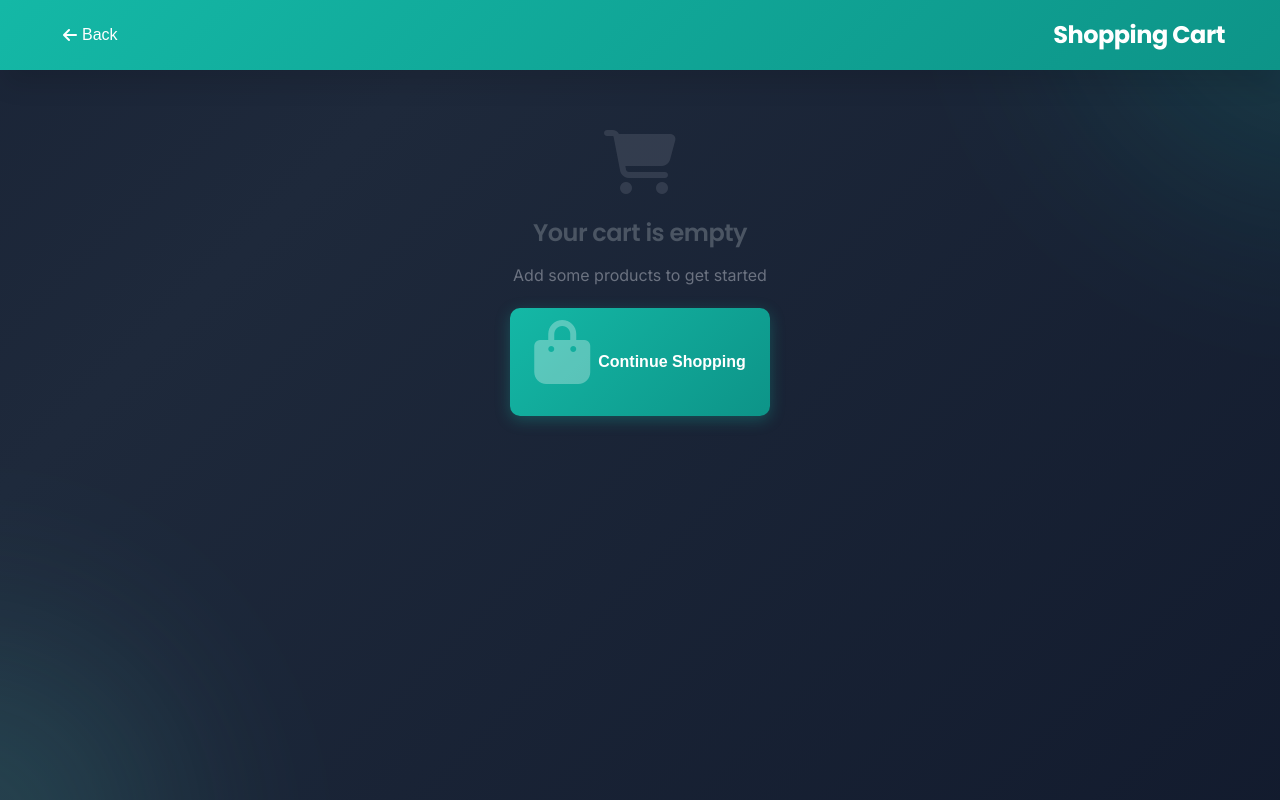
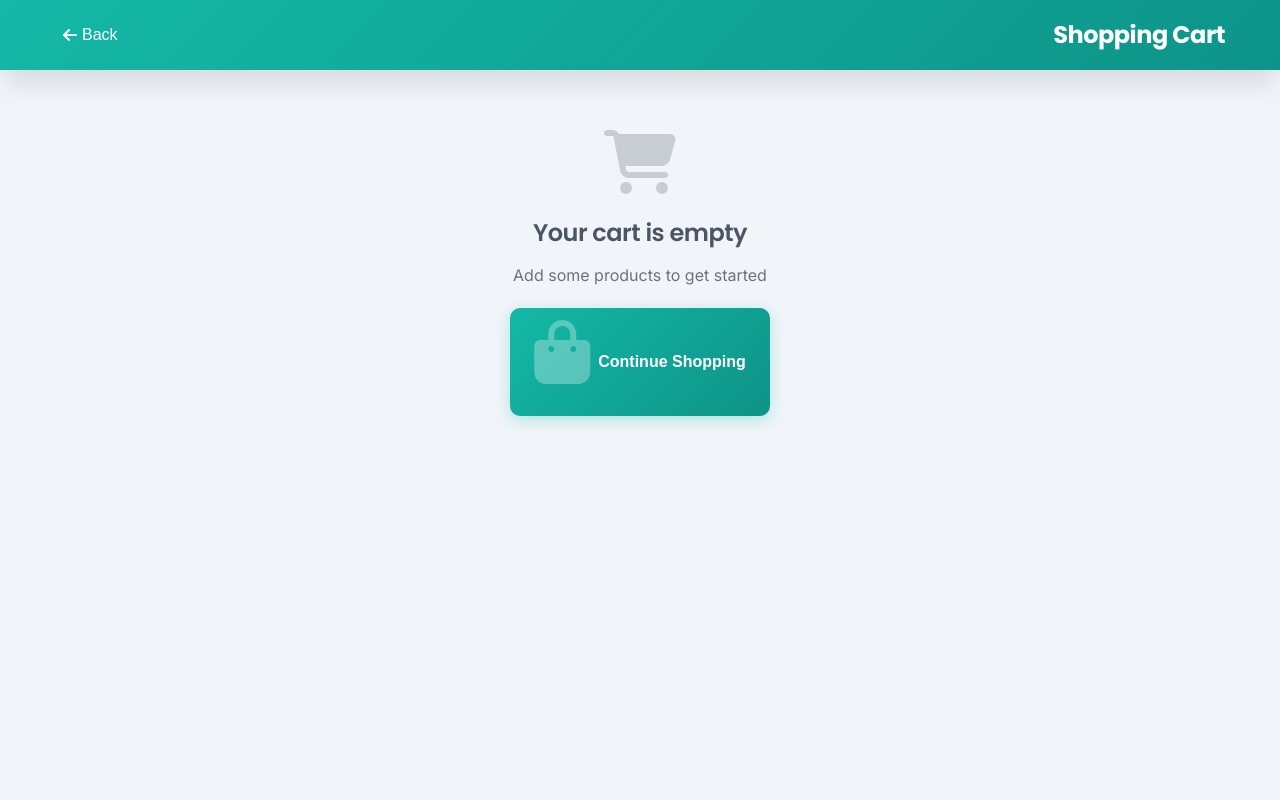
Before and after one commit to mhribrarhussain/wholesale, an Angular app: page /cart in a window 1280 px wide. Built offline with nearby package versions, Linux system fonts and the light colour scheme.

Commit message:
Revert UI to Fresh Green & Teal theme

```diff
--- a/src/styles.css
+++ b/src/styles.css
@@ -25,76 +25,11 @@
 
 body {
     font-family: 'Inter', -apple-system, BlinkMacSystemFont, 'Segoe UI', Roboto, sans-serif;
-    background: linear-gradient(135deg, #0f172a 0%, #1e293b 50%, #0f172a 100%);
-    background-size: 200% 200%;
-    animation: gradientShift 15s ease infinite;
+    background: var(--light);
     color: var(--dark);
     line-height: 1.6;
     -webkit-font-smoothing: antialiased;
     -moz-osx-font-smoothing: grayscale;
-    min-height: 100vh;
-    position: relative;
-}
-
-/* Animated Background Gradient */
-@keyframes gradientShift {
-    0% {
-        background-position: 0% 50%;
-    }
-
-    50% {
-        background-position: 100% 50%;
-    }
-
-    100% {
-        background-position: 0% 50%;
-    }
-}
-
-/* Floating Orbs for Water Effect */
-body::before,
-body::after {
-    content: '';
-    position: fixed;
-    border-radius: 50%;
-    filter: blur(100px);
-    opacity: 0.15;
-    z-index: 0;
-    pointer-events: none;
-}
-
-body::before {
-    width: 500px;
-    height: 500px;
-    background: var(--primary);
-    top: -250px;
-    right: -250px;
-    animation: float 20s ease-in-out infinite;
-}
-
-body::after {
-    width: 400px;
-    height: 400px;
-    background: var(--primary-light);
-    bottom: -200px;
-    left: -200px;
-    animation: float 25s ease-in-out infinite reverse;
-}
-
-@keyframes float {
-
-    0%,
-    100% {
-        transform: translate(0, 0) rotate(0deg);
-    }
-
-    33% {
-        transform: translate(50px, -50px) rotate(120deg);
-    }
-
-    66% {
-        transform: translate(-50px, 50px) rotate(240deg);
-    }
 }
 
 h1,
@@ -112,8 +47,6 @@ h6 {
     max-width: 1200px;
     margin: 0 auto;
     padding: 0 15px;
-    position: relative;
-    z-index: 1;
 }
 
 /* Header */
@@ -312,14 +245,9 @@ h6 {
 
 /* Search Section */
 .search-section {
-    background: rgba(255, 255, 255, 0.7);
-    backdrop-filter: blur(20px) saturate(180%);
-    -webkit-backdrop-filter: blur(20px) saturate(180%);
-    border-bottom: 1px solid rgba(255, 255, 255, 0.3);
-    padding: 20px 0;
-    box-shadow: 0 4px 20px rgba(0, 0, 0, 0.05);
-    position: relative;
-    z-index: 10;
+    background: var(--white);
+    padding: 15px 0;
+    box-shadow: var(--shadow);
 }
 
 .search-box {
@@ -381,16 +309,11 @@ select:focus {
 }
 
 .product-card {
-    background: rgba(255, 255, 255, 0.9);
-    backdrop-filter: blur(20px) saturate(180%);
-    -webkit-backdrop-filter: blur(20px) saturate(180%);
-    border: 1px solid rgba(255, 255, 255, 0.3);
-    border-radius: 20px;
+    background: var(--white);
+    border-radius: 16px;
     overflow: hidden;
-    box-shadow:
-        0 8px 32px rgba(0, 0, 0, 0.1),
-        inset 0 1px 0 rgba(255, 255, 255, 0.6);
-    transition: all 0.5s cubic-bezier(0.23, 1, 0.32, 1);
+    box-shadow: 0 4px 20px rgba(0, 0, 0, 0.08);
+    transition: all 0.4s cubic-bezier(0.4, 0, 0.2, 1);
     position: relative;
 }
 
@@ -403,7 +326,7 @@ select:focus {
     height: 4px;
     background: linear-gradient(90deg, var(--primary), var(--primary-light));
     transform: scaleX(0);
-    transition: transform 0.4s ease;
+    transition: transform 0.3s ease;
 }
 
 .product-card:hover::before {
@@ -411,11 +334,8 @@ select:focus {
 }
 
 .product-card:hover {
-    transform: translateY(-12px) scale(1.03);
-    box-shadow:
-        0 20px 60px rgba(0, 0, 0, 0.2),
-        inset 0 1px 0 rgba(255, 255, 255, 0.8);
-    border-color: rgba(20, 184, 166, 0.3);
+    transform: translateY(-8px) scale(1.02);
+    box-shadow: var(--shadow-xl);
 }
 
 .product-image {
@@ -531,23 +451,14 @@ select:focus {
 
 /* Cart */
 .cart-item {
-    background: rgba(255, 255, 255, 0.8);
-    backdrop-filter: blur(20px) saturate(180%);
-    -webkit-backdrop-filter: blur(20px) saturate(180%);
-    border: 1px solid rgba(255, 255, 255, 0.3);
-    padding: 18px;
-    border-radius: 16px;
-    margin-bottom: 16px;
+    background: var(--white);
+    padding: 15px;
+    border-radius: 12px;
+    margin-bottom: 15px;
     display: flex;
     gap: 15px;
-    box-shadow: 0 4px 20px rgba(0, 0, 0, 0.08);
+    box-shadow: var(--shadow);
     position: relative;
-    transition: all 0.3s ease;
-}
-
-.cart-item:hover {
-    transform: translateX(4px);
-    box-shadow: 0 6px 30px rgba(0, 0, 0, 0.12);
 }
 
 .cart-item-image {
@@ -594,14 +505,11 @@ select:focus {
 }
 
 .cart-summary {
-    background: rgba(255, 255, 255, 0.8);
-    backdrop-filter: blur(20px) saturate(180%);
-    -webkit-backdrop-filter: blur(20px) saturate(180%);
-    border: 1px solid rgba(255, 255, 255, 0.3);
-    padding: 24px;
-    border-radius: 16px;
+    background: var(--white);
+    padding: 20px;
+    border-radius: 12px;
     margin: 20px 0;
-    box-shadow: 0 8px 32px rgba(0, 0, 0, 0.1);
+    box-shadow: var(--shadow);
 }
 
 .cart-summary h3 {
@@ -932,9 +840,7 @@ select:focus {
     left: 0;
     width: 100%;
     height: 100%;
-    background: rgba(15, 23, 42, 0.7);
-    backdrop-filter: blur(10px);
-    -webkit-backdrop-filter: blur(10px);
+    background: rgba(0, 0, 0, 0.5);
     z-index: 1000;
     overflow-y: auto;
 }
@@ -944,43 +850,15 @@ select:focus {
     align-items: center;
     justify-content: center;
     padding: 20px;
-    animation: fadeIn 0.3s ease;
-}
-
-@keyframes fadeIn {
-    from {
-        opacity: 0;
-    }
-
-    to {
-        opacity: 1;
-    }
 }
 
 .modal-content {
-    background: rgba(255, 255, 255, 0.95);
-    backdrop-filter: blur(30px) saturate(180%);
-    -webkit-backdrop-filter: blur(30px) saturate(180%);
-    border: 1px solid rgba(255, 255, 255, 0.4);
-    border-radius: 20px;
+    background: var(--white);
+    border-radius: 12px;
     max-width: 500px;
     width: 100%;
     max-height: 90vh;
     overflow-y: auto;
-    box-shadow: 0 20px 60px rgba(0, 0, 0, 0.3);
-    animation: slideUp 0.4s cubic-bezier(0.23, 1, 0.32, 1);
-}
-
-@keyframes slideUp {
-    from {
-        opacity: 0;
-        transform: translateY(40px) scale(0.95);
-    }
-
-    to {
-        opacity: 1;
-        transform: translateY(0) scale(1);
-    }
 }
 
 .modal-header {
```
